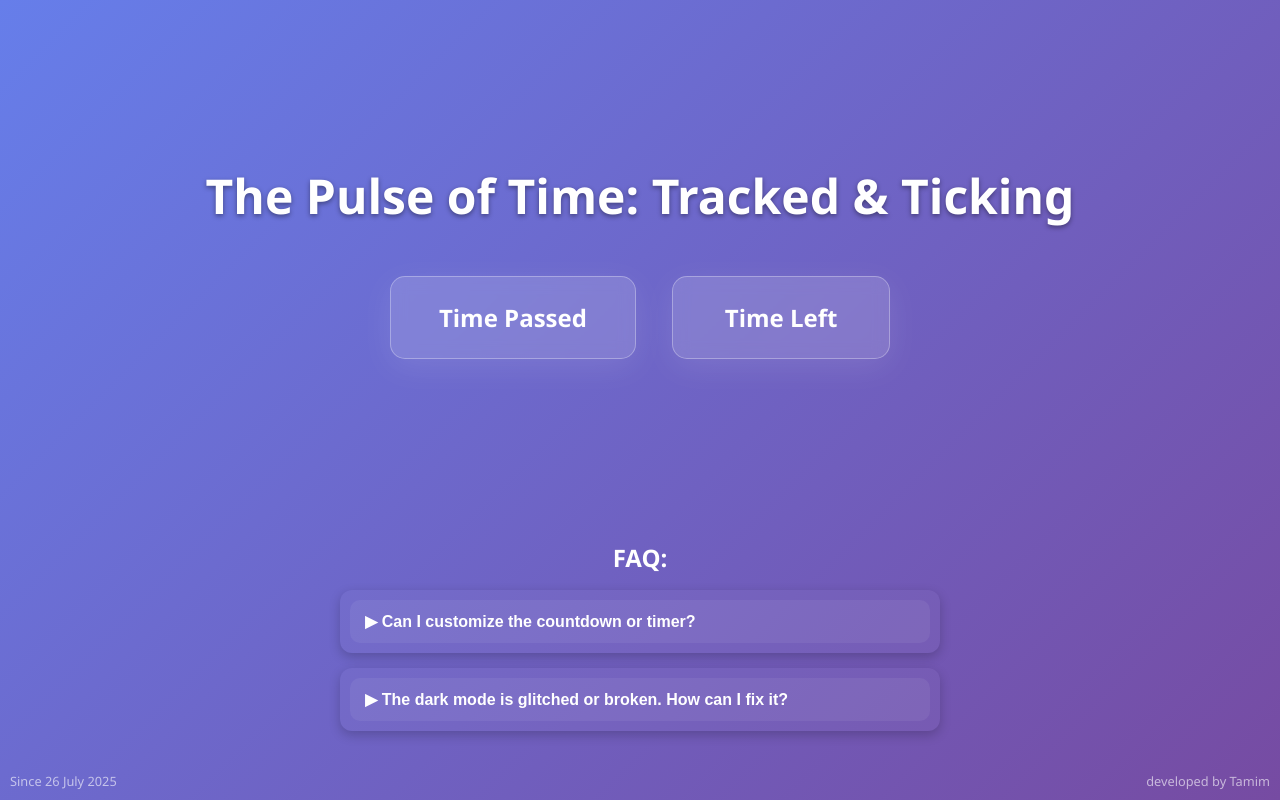
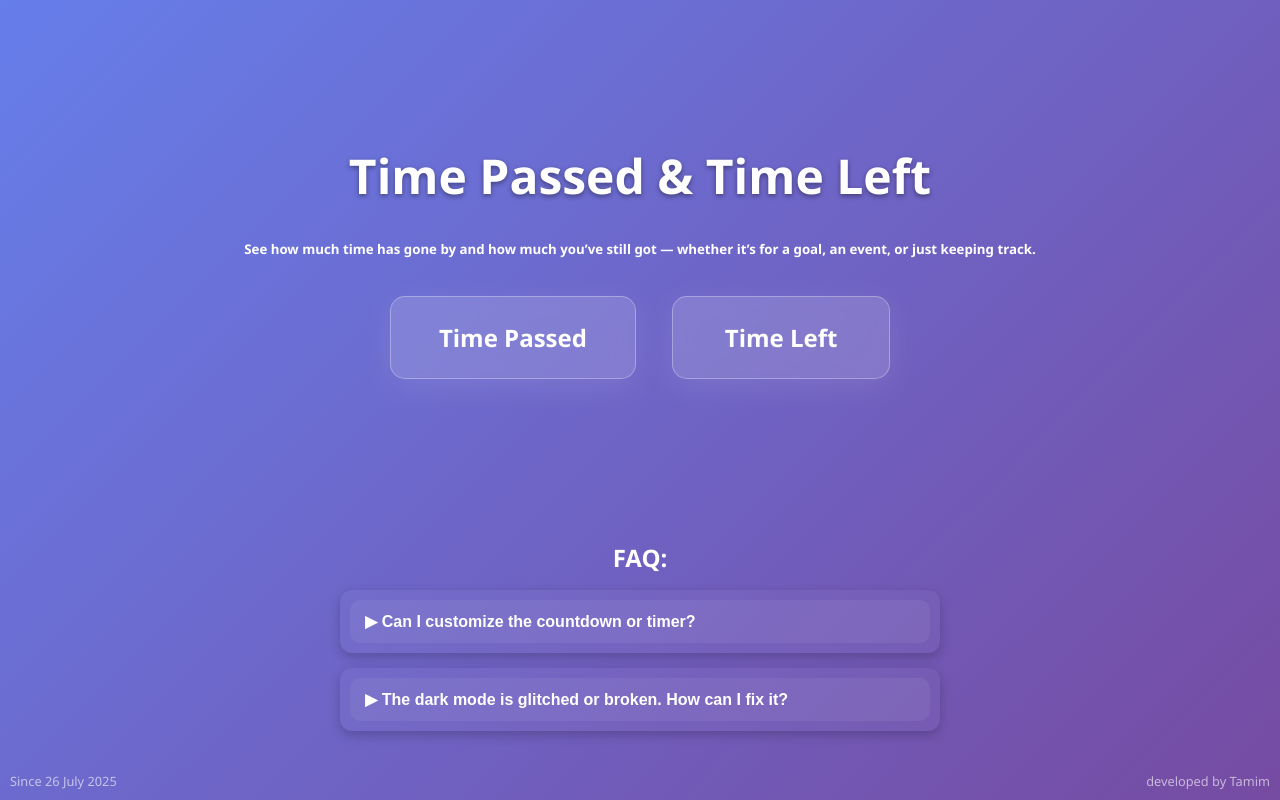
Before and after one commit to tm0090/time-related, a plain HTML site: page index.html in a window 1280 px wide. Drawn offline with Linux system fonts and the light colour scheme.

Commit message:
Update index.html

```diff
--- a/index.html
+++ b/index.html
@@ -152,7 +152,9 @@
 <body>
   <div class="main-content">
     <div class="container">
-      <h1>The Pulse of Time: Tracked &amp; Ticking</h1>
+      <h1>Time Passed & Time Left</h1>
+<h5>See how much time has gone by and how much you’ve still got — whether it’s for a goal, an event, or just keeping track.</h5>
+
       <a href="2.html" class="btn">Time Passed</a>
       <a href="1.html" class="btn">Time Left</a>
     </div>
```
